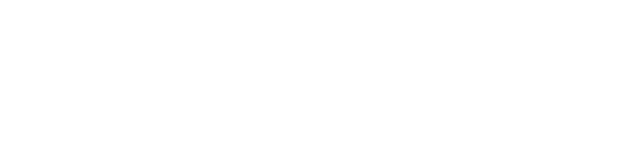
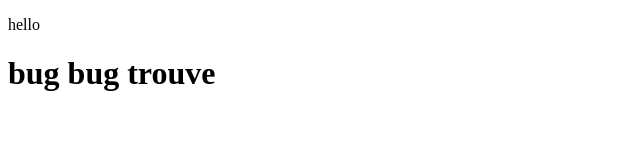
Before and after one commit to zouzouuubz/newProjetEsprim, a plain HTML site: page index.html in a window 1280 px wide. Shown: the whole page, without its empty margins (0-640 px from the left). Drawn offline with Linux system fonts and the light colour scheme.

```diff
--- a/index.html
+++ b/index.html
@@ -6,6 +6,7 @@
     <title>Document</title>
 </head>
 <body>
-
+    <p>hello </p>
+    <h1>bug bug trouve </h1>
 </body>
 </html>
```
